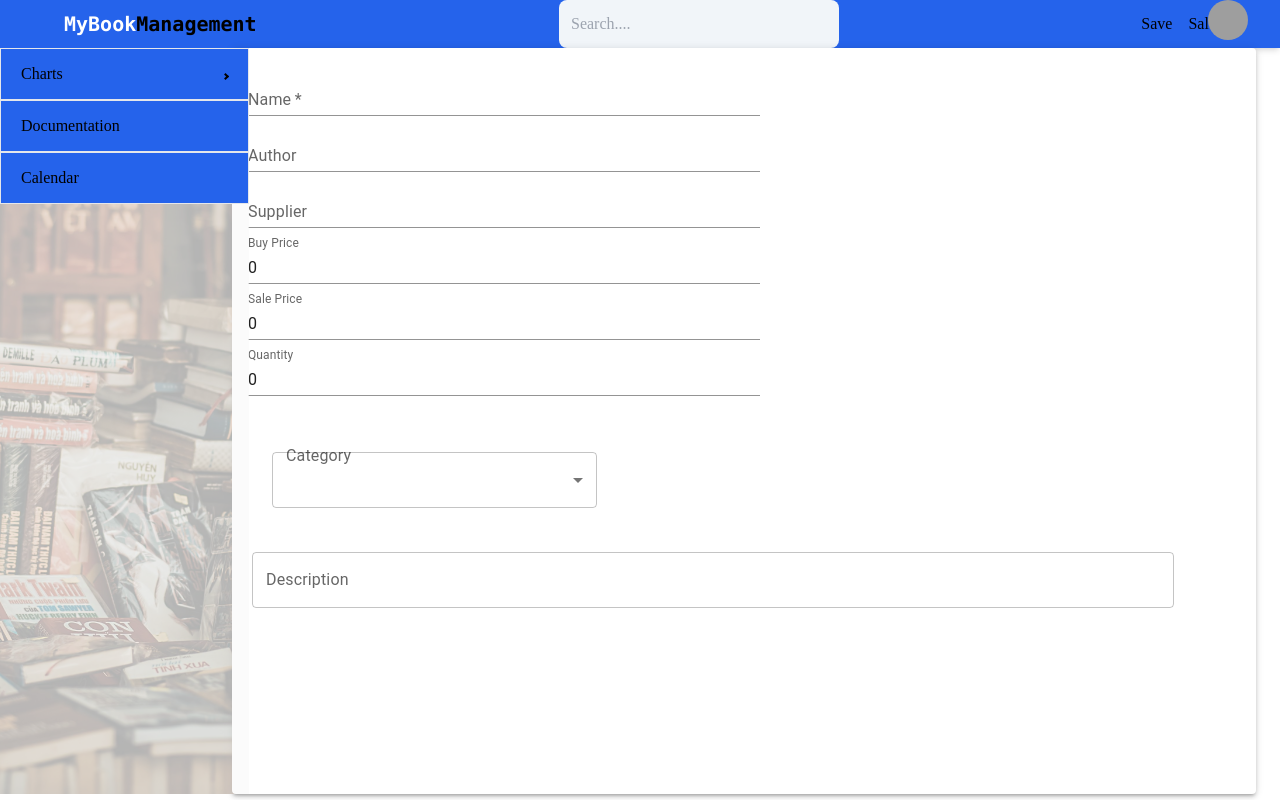
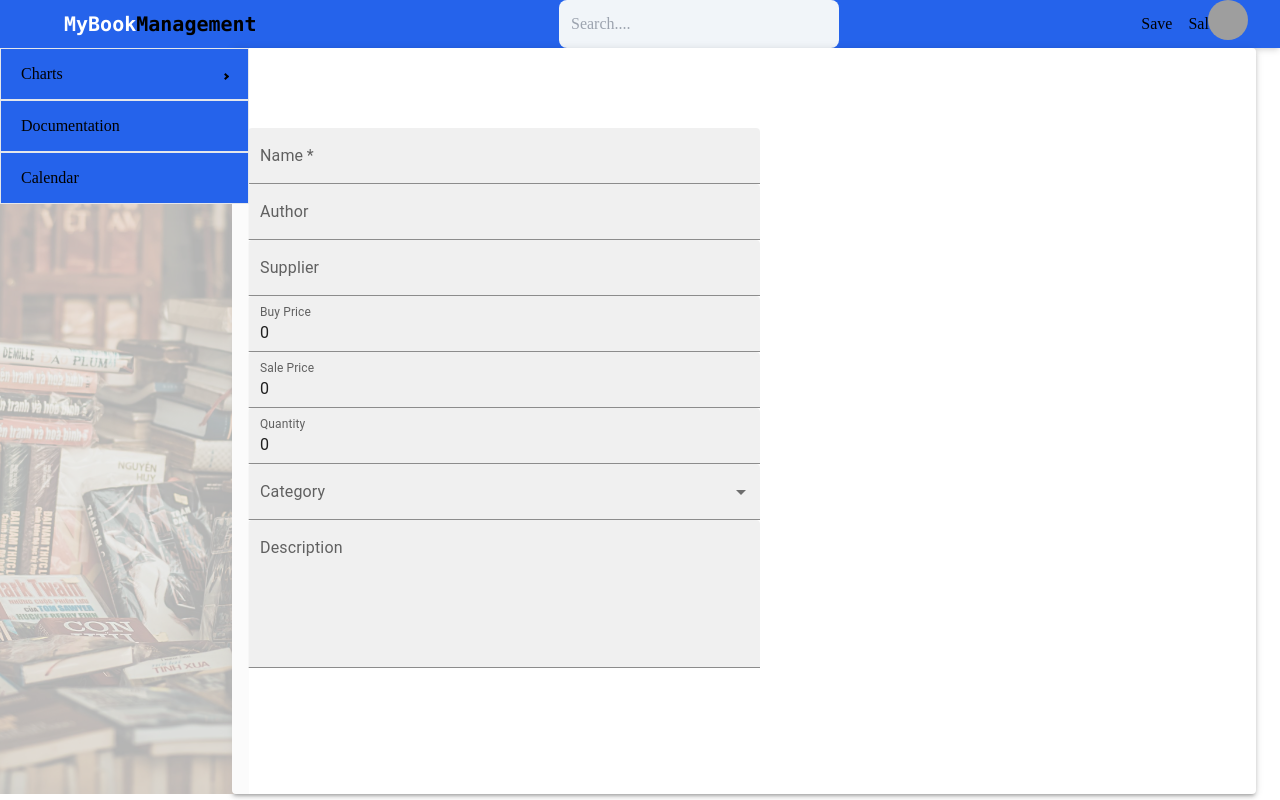
Before and after one commit to ChathuraBhashitha01/book_shop_application, a React (Create React App) app in the folder client/: page /user in a window 1280 px wide. Built offline with nearby package versions, Linux system fonts and the light colour scheme; grey boxes are pictures that could not be loaded.

Commit message:
book adding functionality creation

```diff
--- a/client/src/view/page/BookAddingForm/BookAddingForm.tsx
+++ b/client/src/view/page/BookAddingForm/BookAddingForm.tsx
@@ -1,6 +1,6 @@
 import {Component} from "react";
-import {Box, FormControl, InputLabel, Select, TextField, Button, Stack, Card} from "@mui/material";
-import {MenuItem} from "react-pro-sidebar";
+import {FormControl, InputLabel, Select, TextField, MenuItem} from "@mui/material";
+
 
 interface BookProps {
     data: any
@@ -9,6 +9,7 @@ interface BookProps {
 interface BookAddState {
     name: string;
     des:string;
+    category:string;
     qty: number;
     buyPrice: number;
     salePrice:number;
@@ -24,50 +25,61 @@ export class BookAddingForm extends Component<BookProps,BookAddState> {
 
         this.state = {
             name: '',
-            des:'',
-            author:'',
-            supplier:'',
+            des: '',
+            category: '',
+            author: '',
+            supplier: '',
             qty:0,
-            buyPrice:0,
-            salePrice:0,
-            picture:''
+            buyPrice: 0,
+            salePrice: 0,
+            picture: ''
         }
+    }
+
+    private handleInputOnChange = (event: { target: { name: any, value: any } }) => {
+        const {name, value} = event.target;
+
+        // @ts-ignore
+        this.setState({
+            [name]: value
+        });
+        console.log(this.state)
+    }
+
+    private handleOnSubmit = (event: { preventDefault: () => void; }) =>{
+        event.preventDefault();
     }
 
     render() {
         return (
             <div>
-                <form  className='flex flex-col w-[50%] mt-5 ml-4 gap-2'>
-                    <TextField id="txtName" label="Name" variant="standard" required={true} type="text" value={this.state.name}/>
-                    <TextField id="txtAuther" label="Author" variant="standard" type="text" value={this.state.author} />
-                    <TextField id="txtSupplier" label="Supplier" variant="standard" type="text" value={this.state.supplier} />
-                    <TextField id="txtBuyPrice" label="Buy Price" variant="standard" type="number" value={this.state.buyPrice} />
-                    <TextField id="txtSalePrice" label="Sale Price" variant="standard" type="number" value={this.state.salePrice} />
-                    <TextField id="txtQty" label="Quantity" variant="standard" type="number" value={this.state.qty} />
+                <form  className='flex flex-col w-[50%] mt-20 ml-4' onSubmit={this.handleOnSubmit}>
+                    <TextField label="Name" variant="filled" required={true} type="text" name='name' value={this.state.name} onChange={this.handleInputOnChange}/>
+                    <TextField label="Author" variant="filled" type="text" name='author' value={this.state.author} onChange={this.handleInputOnChange} />
+                    <TextField label="Supplier" variant="filled" type="text" name='supplier' value={this.state.supplier} onChange={this.handleInputOnChange} />
+                    <TextField label="Buy Price" variant="filled" type="number" name='buyPrice' value={this.state.buyPrice} onChange={this.handleInputOnChange} />
+                    <TextField label="Sale Price" variant="filled" type="number" name='salePrice' value={this.state.salePrice} onChange={this.handleInputOnChange} />
+                    <TextField label="Quantity" variant="filled" type="number" name='qty' value={this.state.qty} onChange={this.handleInputOnChange} />
 
 
-                    <FormControl sx={{ m: 3, minWidth: 240 }}>
-                        <InputLabel id="bookCategory">Category</InputLabel>
+                    <FormControl variant="filled" >
+                        <InputLabel >Category</InputLabel>
                         <Select
-                            labelId="demo-simple-select-label"
-                            id="demo-simple-select"
-                            label="Age"
-                            className='mt-6 w-[70%]'
+                            id="demo-simple-select-standard"
+                            value={this.state.category}
+                            name='category'
+                            onChange={this.handleInputOnChange}
+                        >
+                            <MenuItem value="">
+                                <em>None</em>
+                            </MenuItem>
+                            <MenuItem value='fantasy'>Fantasy</MenuItem>
+                            <MenuItem value='scienceFiction'>Science Fiction</MenuItem>
+                            <MenuItem value='dystopian'>Dystopian</MenuItem>
+                        </Select>
 
-                        >
-                            <MenuItem >Ten</MenuItem>
-                            <MenuItem >Twenty</MenuItem>
-                            <MenuItem >Thirty</MenuItem>
-                        </Select>
+                        <TextField label="Description" multiline rows={5} variant="filled" name='des' value={this.state.des} onChange={this.handleInputOnChange} />
                     </FormControl>
-                </form>
-                <form className="w-[90%] ml-5 mt-5">
-                    <TextField
-                        id="outlined-password-input"
-                        label="Description"
-                        type="text"
-                        className="w-[100%] "
-                    />
                 </form>
             </div>
         );
```
